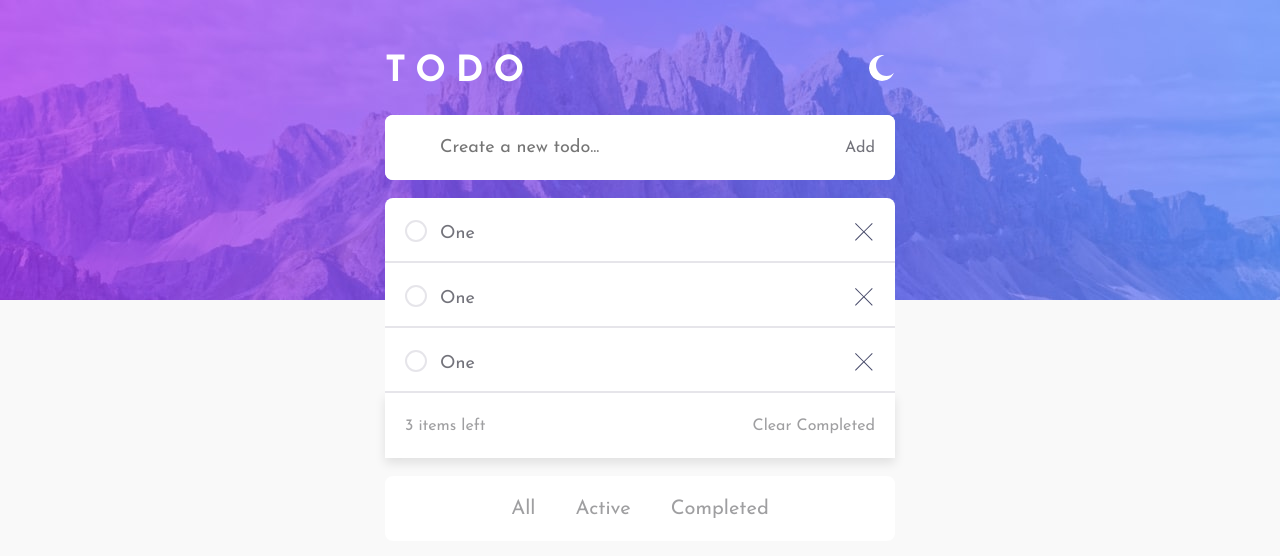
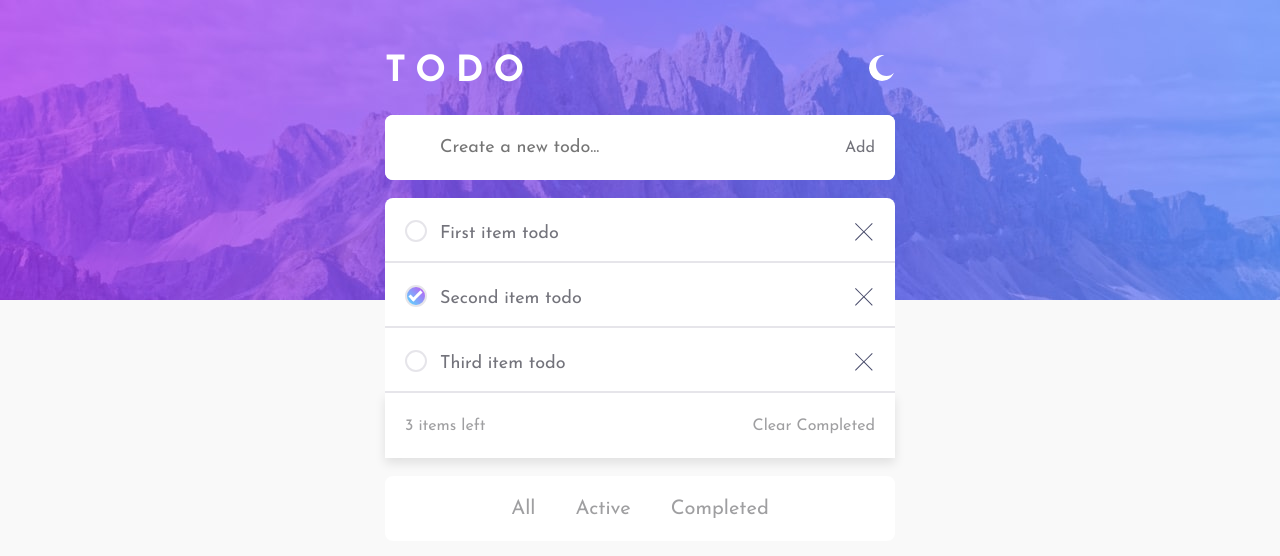
Before and after one commit to julian-leahy/react-todo-with-theme-switcher, a React (Create React App) app: page / in a window 1280 px wide. Shown: the top 556 px of the page. Built offline with nearby package versions, Linux system fonts and the light colour scheme.

Commit message:
add default todo items

```diff
--- a/src/App.js
+++ b/src/App.js
@@ -5,7 +5,8 @@ import Header from './components/header/Header';
 import ListFooter from './components/list-footer/ListFooter';
 import TodoItem from './components/todo-item/TodoItem';
 
-function App() {
+function App({ data }) {
+  const tasks = data.map(({ id, name, completed }) => <TodoItem key={id} id={id} name={name} completed={completed} />)
   return (
     <div className="App">
       <div className="hero"></div>
@@ -15,9 +16,7 @@ function App() {
           <FormInput />
         </div>
         <ul className="todo-list">
-          <TodoItem id={0} />
-          <TodoItem id={1} />
-          <TodoItem id={2} />
+          {tasks}
         </ul>
         <ListFooter />
         <div className="filter-controls item">
--- a/src/components/todo-item/TodoItem.js
+++ b/src/components/todo-item/TodoItem.js
@@ -1,12 +1,12 @@
 import './TodoItem.css';
 
-function TodoItem({ id }) {
+function TodoItem({ id, name, completed }) {
     return (
         <li className="todo-item item">
             <div className="custom-cb">
-                <input type="checkbox" id={`todo-${id}`} />
+                <input type="checkbox" id={`todo-${id}`} defaultChecked={completed} />
                 <label htmlFor={`todo-${id}`}>
-                    One
+                    {name}
                 </label>
             </div>
             <button className="btn btn__delete"></button>
--- a/src/index.js
+++ b/src/index.js
@@ -3,9 +3,15 @@ import ReactDOM from 'react-dom';
 import './index.css';
 import App from './App';
 
+const DATA = [
+  { id: 0, name: 'First item todo', completed: false },
+  { id: 1, name: 'Second item todo', completed: true },
+  { id: 2, name: 'Third item todo', completed: false }
+]
+
 ReactDOM.render(
   <React.StrictMode>
-    <App />
+    <App data={DATA} />
   </React.StrictMode>,
   document.getElementById('root')
 );
```
